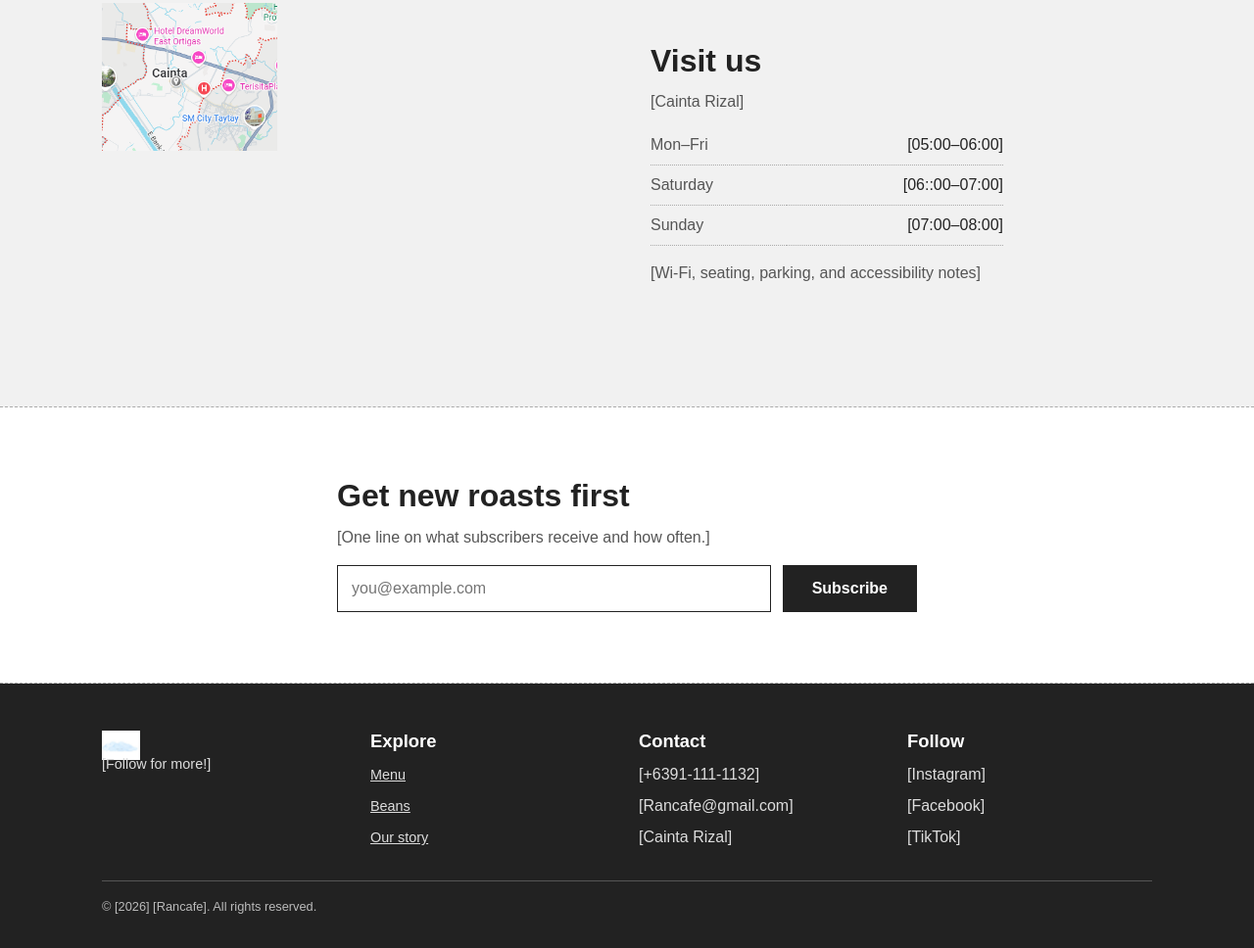
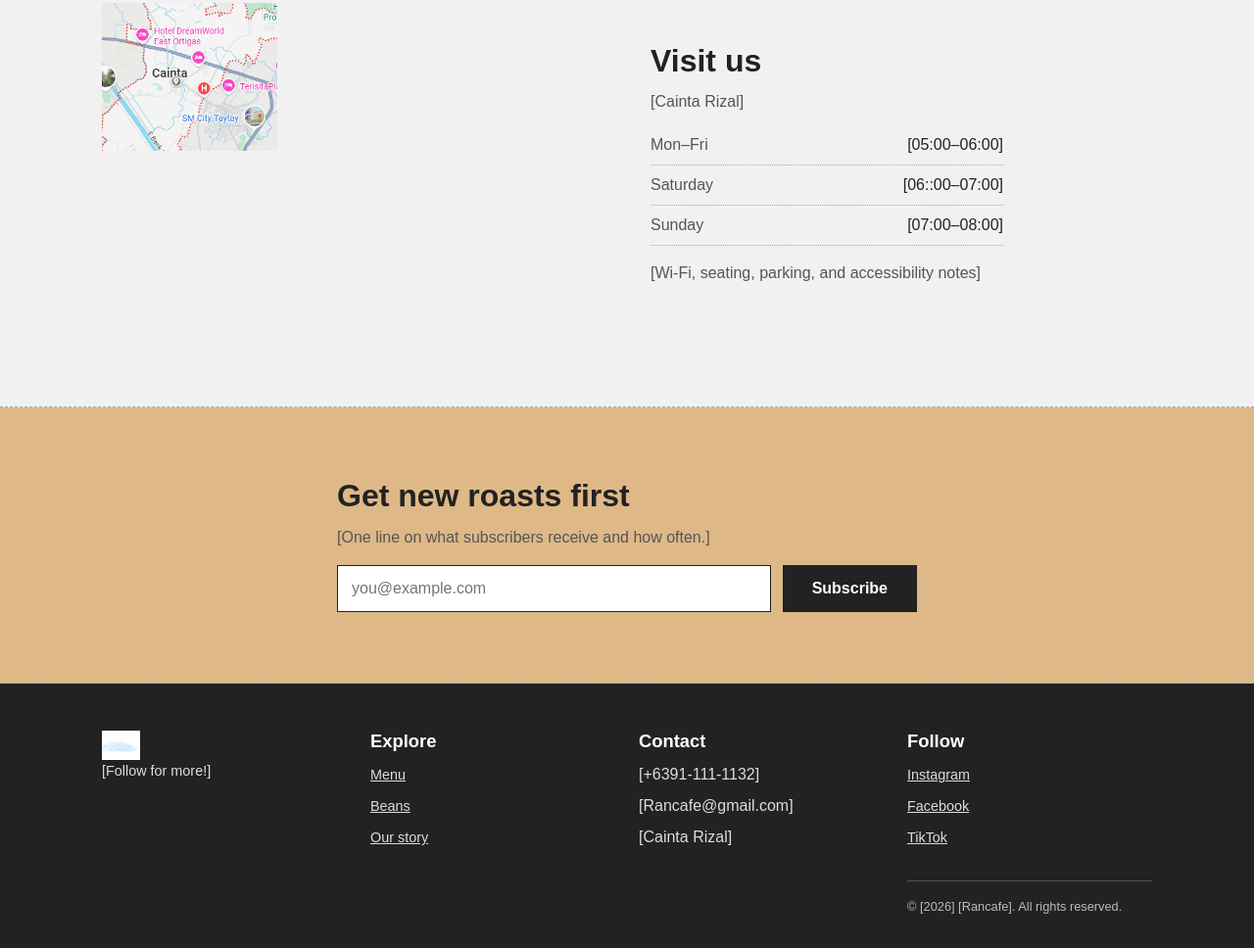
Before and after one commit to 20183692-byte/Checking3_Jovero, a plain HTML site: page Checking3_Jovero/index.html in a window 1280 px wide. Shown: the part 3949-4917 px from the top of the page at 98% size. Drawn offline with Linux system fonts and the light colour scheme.

Commit message:
Update index.html

```diff
--- a/Checking3_Jovero/index.html
+++ b/Checking3_Jovero/index.html
@@ -21,6 +21,7 @@
     color: var(--ink);
     background: #fff;
     line-height: 1.5;
+    background-color: burlywood;
   }
   a { color: inherit; }
   a:focus-visible, button:focus-visible, input:focus-visible {
@@ -299,7 +300,10 @@
       <div><h3 style="color:#fff">Contact</h3>
         <ul><li>[+6391-111-1132]</li><li>[Rancafe@gmail.com]</li><li>[Cainta Rizal]</li></ul></div>
       <div><h3 style="color:#fff">Follow</h3>
-        <ul><li>[Instagram]</li><li>[Facebook]</li><li>[TikTok]</li></ul></div>
+      <ul><li><a href="https://www.instagram.com">Instagram</a></li>
+          <li><a href="https://www.facebook.com">Facebook</a></li>
+          <li><a href="https://www.tiktok.com">TikTok</a></li>
+        </ul
     </div>
     <div class="legal">© [2026] [Rancafe]. All rights reserved.</div>
   </div>
@@ -313,6 +317,10 @@
     tab.addEventListener('click', () => {
       tabs.forEach(t => t.setAttribute('aria-selected', t === tab));
       panels.forEach(p => p.hidden = p.id !== 'tab-' + tab.dataset.tab);
+      <audio autoplay>
+                         <source src="Piano.mp3" type="audio/mpeg">
+      Your browser
+      </audio>
     });
   });
 </script>
```
